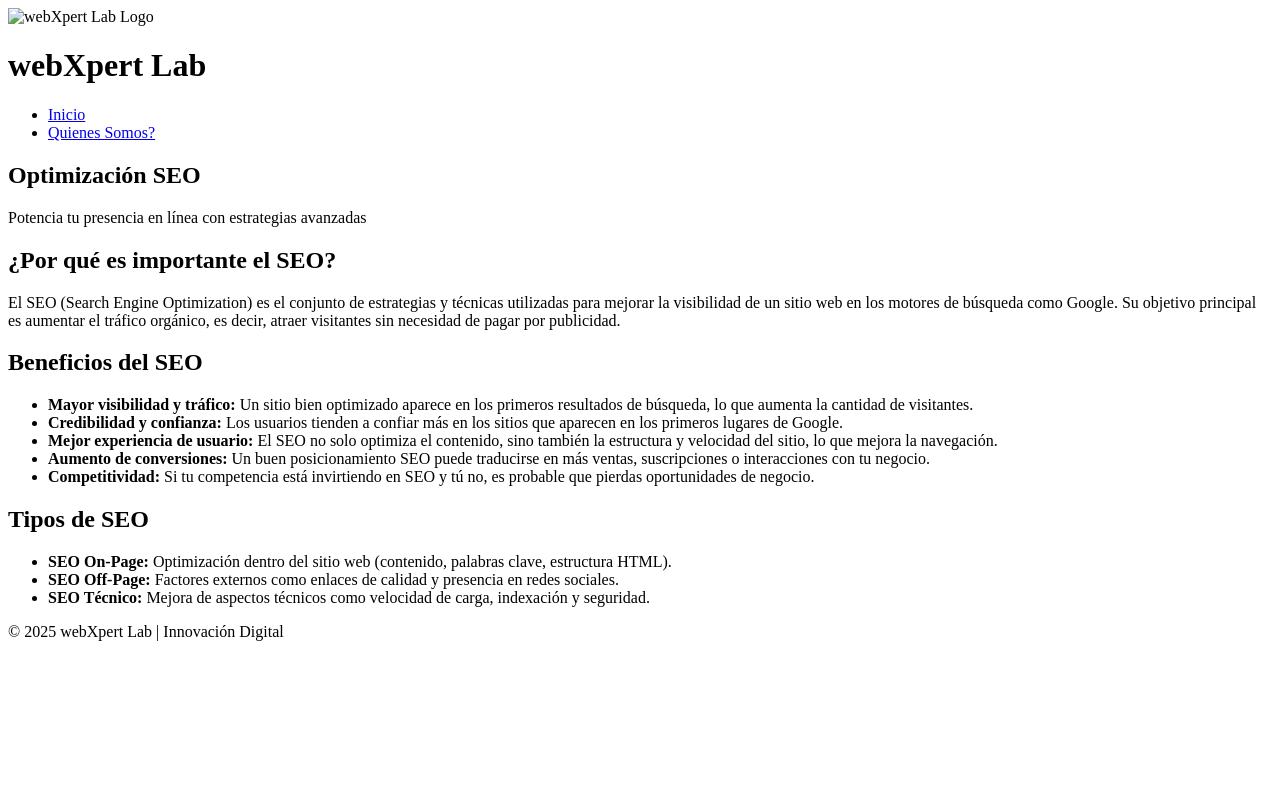
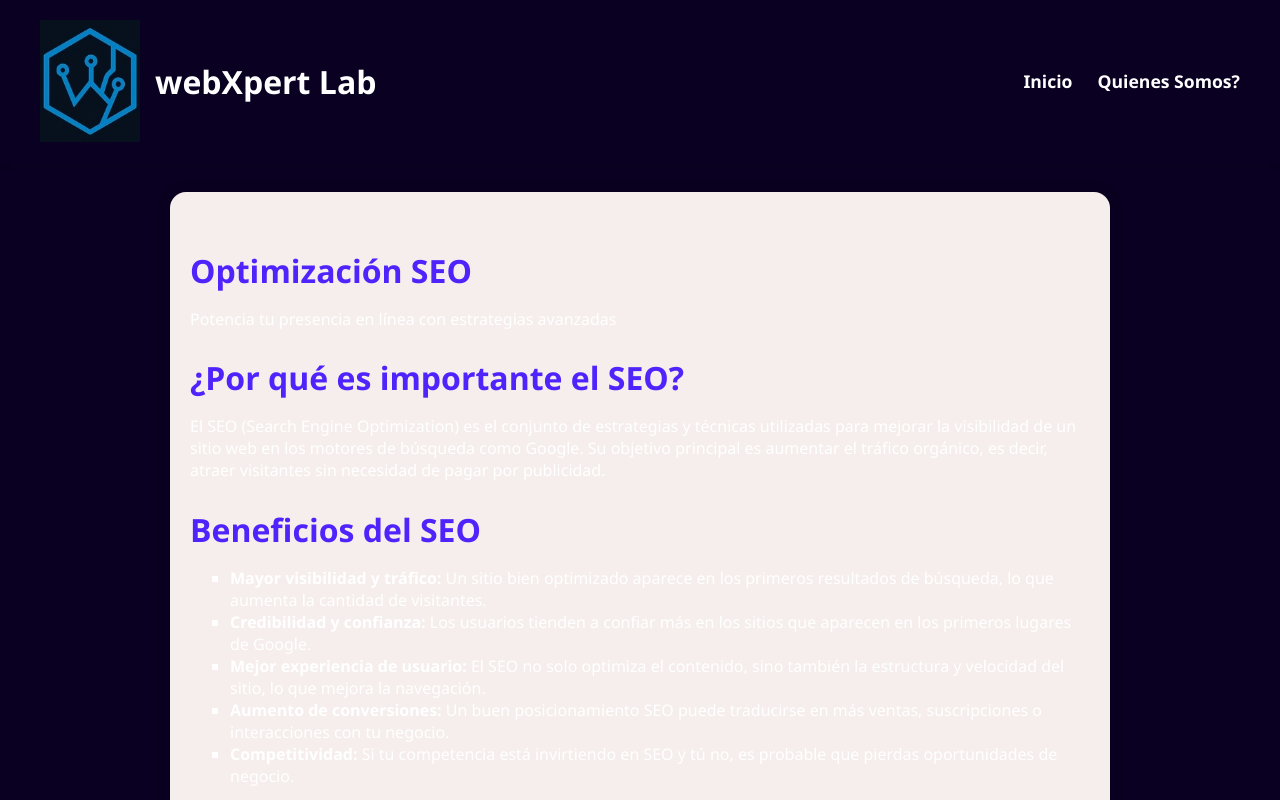
Before and after one commit to GreeMK/webxpert, a website: page seo.html in a window 1280 px wide. Shown: the top 800 px of the page. Drawn offline with Linux system fonts and the light colour scheme; the site is published under a folder, as on GitHub Pages, so addresses that start at the root find nothing.

Commit message:
Fix: rutas relativas para compatibilidad con GitHub Pages

```diff
--- a/seo.html
+++ b/seo.html
@@ -4,20 +4,20 @@
     <meta charset="UTF-8">
     <meta name="viewport" content="width=device-width, initial-scale=1.0">
     <title>Optimización SEO | webXpert Lab</title>
-    <link rel="stylesheet" href="/css/style-seo.css">
+    <link rel="stylesheet" href="css/style-seo.css">
 </head>
 <body>
 
     <header>
     <div class="logo-container">
-        <img src="/img/logo_solito.jpg" alt="webXpert Lab Logo" width="100">
+        <img src="img/logo_solito.jpg" alt="webXpert Lab Logo" width="100">
         <h1>webXpert Lab</h1>
     </div>
 
     <nav>
         <ul class="menu">
-            <li><a href="/index.html">Inicio</a></li>
-            <li><a href="/nosotros.html">Quienes Somos?</a></li>
+            <li><a href="index.html">Inicio</a></li>
+            <li><a href="nosotros.html">Quienes Somos?</a></li>
         </ul>
     </nav>
 
```
Also changed, not shown: diseno-web.html (+3 -3 lines), index.html (+4 -4 lines), nosotros.html (+3 -3 lines), social-media.html (+2 -2 lines).
